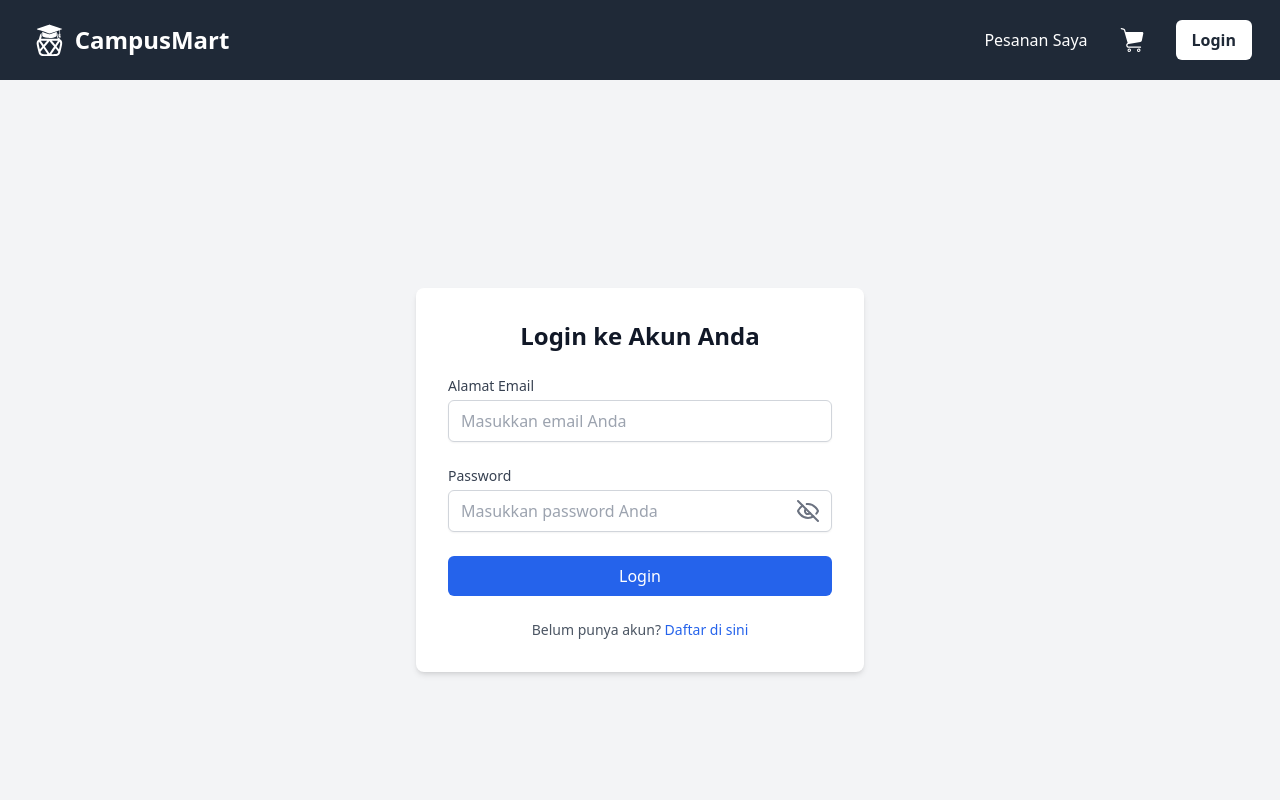
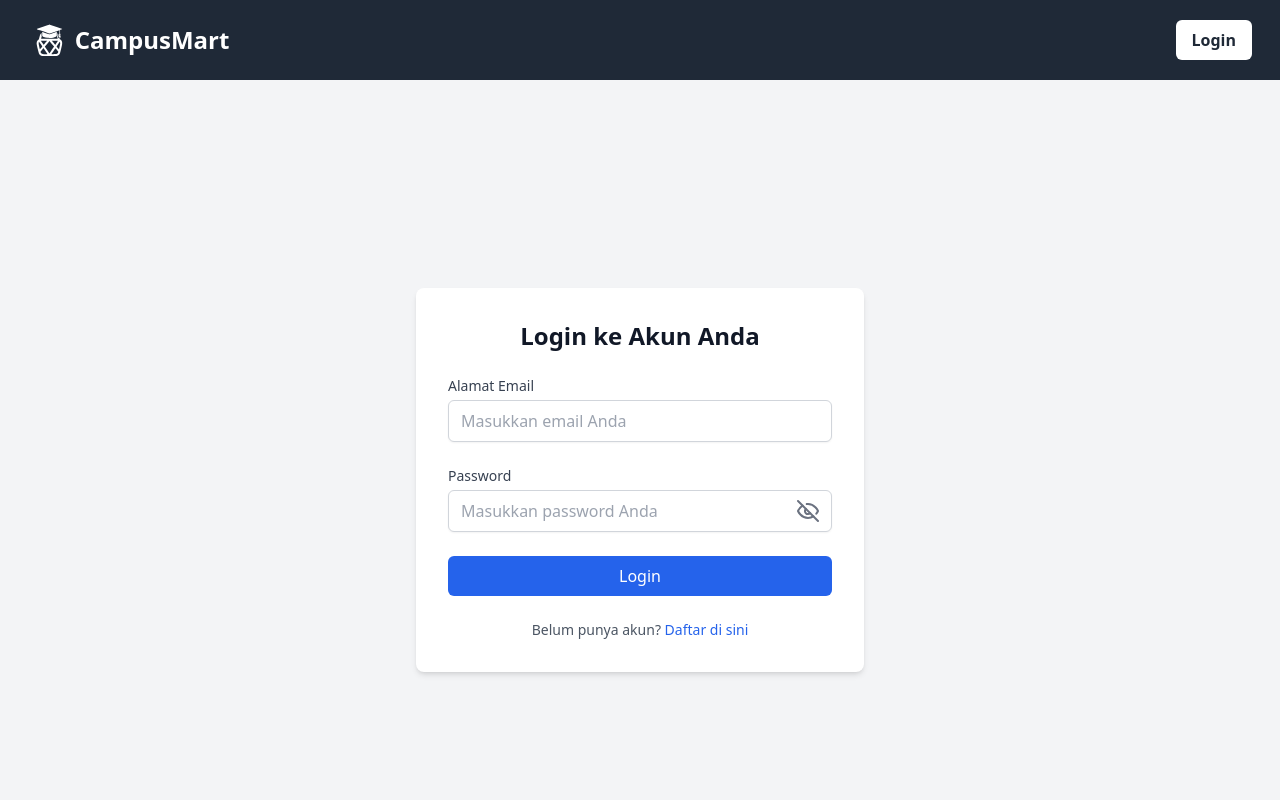
Before and after one commit to instincgpt001-pixel/kerja-rodi, a React (Vite) app in the folder front-end/: page /login in a window 1280 px wide. Shown: the top 800 px of the page. Built offline with nearby package versions, Linux system fonts and the light colour scheme; no server answers.

Commit message:
Navbar Admin Done

```diff
--- a/front-end/src/components/Navbar.jsx
+++ b/front-end/src/components/Navbar.jsx
@@ -32,6 +32,8 @@ const Navbar = () => {
 
           {/* Navigation Links */}
           <div className="flex items-center space-x-6">
+            {user && user.role !== 'admin' && (
+              <>
                 <Link to="/orders" className="text-white hover:text-blue-200 transition">
                   Pesanan Saya
                 </Link>
@@ -44,12 +46,14 @@ const Navbar = () => {
                     className="h-6 w-6 filter brightness-0 invert group-hover:invert-0 group-hover:brightness-100"
                   />
                   {/* Tampilkan counter hanya jika user login dan ada item di keranjang */}
-              {user && cartCount > 0 && (
+                  {cartCount > 0 && (
                     <span className="absolute top-0 right-0 block h-5 min-w-[1.25rem] px-1 rounded-full bg-red-500 text-white text-xs flex items-center justify-center transform translate-x-1/4 -translate-y-1/4">
                       {cartCount}
                     </span>
                   )}
                 </Link>
+              </>
+            )}
 
             {user ? (
               <div className="relative">
```
Lines whose indentation alone changed are shown as unchanged.
